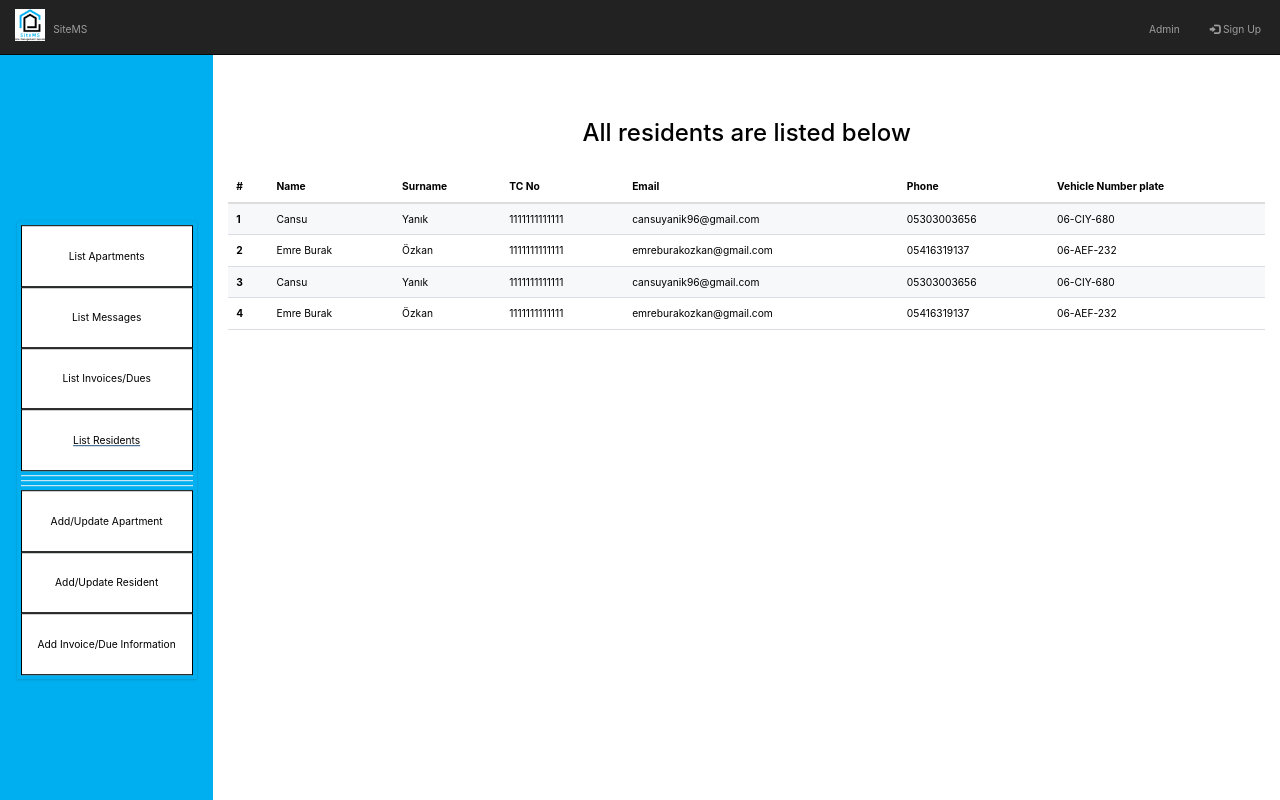
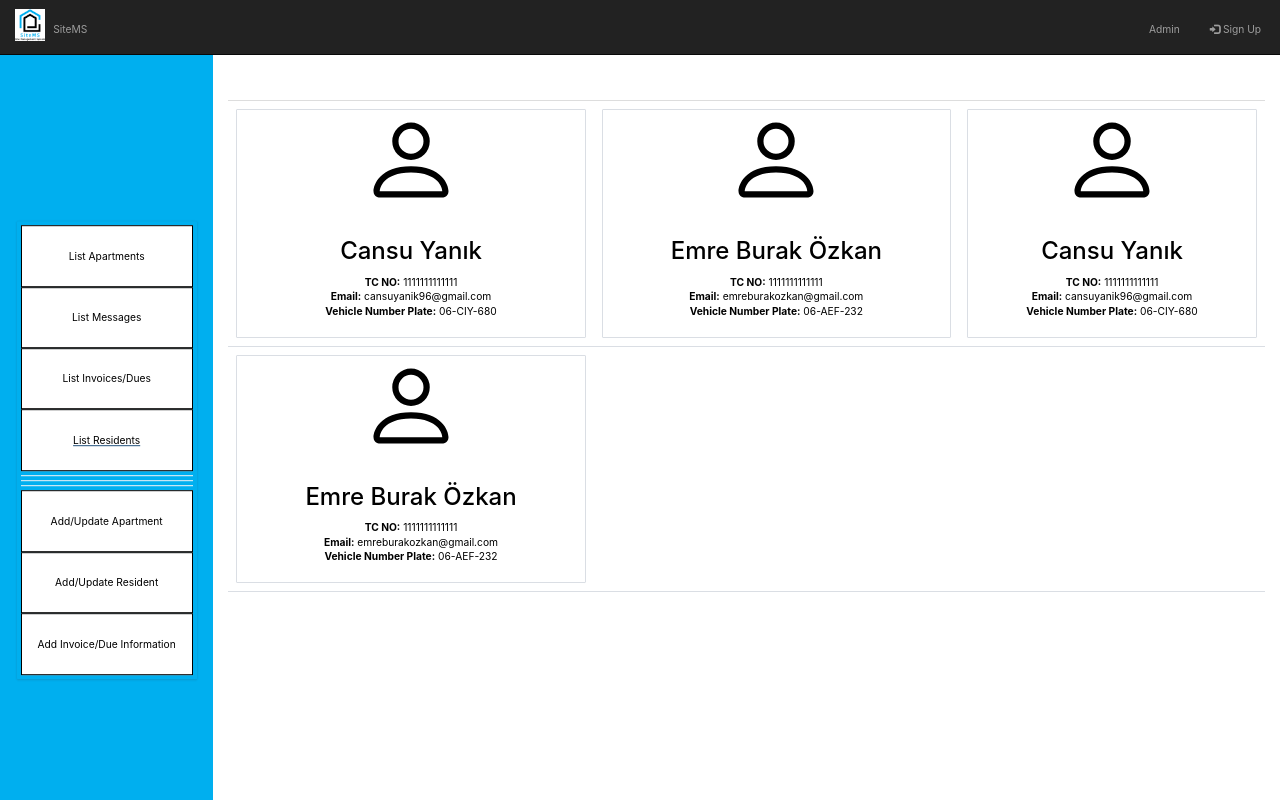
Before and after one commit to cansuynk/Site-Management-System, a React (Create React App) app in the folder Frontend/: page / in a window 1280 px wide. Both pictures are taken after a click on the link "List Residents". Built offline with nearby package versions, Linux system fonts and the light colour scheme.

Commit message:
ListResidents page updated

```diff
--- a/Frontend/src/pages/AdminPage.js
+++ b/Frontend/src/pages/AdminPage.js
@@ -7,6 +7,7 @@ import ListInvoicesDues from './partials/ListInvoicesDues';
 import ListMessages from './partials/ListMessages';
 import AddUpdateApartment from './partials/AddUpdateApartment';
 import ListResidents from './partials/ListResidents';
+import AddUpdateResident from './partials/AddUpdateResident';
 
 
 
@@ -52,7 +53,7 @@ function AdminPage() {
     (page === "listMessages")?<ListMessages/>:
     (page === "listResidents")?<ListResidents/>:
     (page === "addUpdateApartment")?<AddUpdateApartment/>:
-    (page === "addUpdateResident")?"addUpdateResident":
+    (page === "addUpdateResident")?<AddUpdateResident/>:
     (page === "addInvoiceDueInformation")?"addInvoiceDueInformation":null}
     </div>
 
--- /dev/null
+++ b/Frontend/src/pages/components/Residents.js
@@ -0,0 +1,19 @@
+import '../css/apartment.css'
+
+function Residents(props) {
+  return (
+    <div class="card center cardDiv">
+    <svg xmlns="http://www.w3.org/2000/svg" height="100" fill="currentColor" class="bi bi-person" viewBox="0 0 16 16"> <path d="M8 8a3 3 0 1 0 0-6 3 3 0 0 0 0 6zm2-3a2 2 0 1 1-4 0 2 2 0 0 1 4 0zm4 8c0 1-1 1-1 1H3s-1 0-1-1 1-4 6-4 6 3 6 4zm-1-.004c-.001-.246-.154-.986-.832-1.664C11.516 10.68 10.289 10 8 10c-2.29 0-3.516.68-4.168 1.332-.678.678-.83 1.418-.832 1.664h10z"/></svg>
+    <div class="card-body">
+        <h3 class="card-title">{props.residentObj.name} {props.residentObj.surname}</h3>
+        <p class="card-text">
+        <strong>TC NO:</strong> {props.residentObj.tcNo} <br/>
+        <strong>Email:</strong> {props.residentObj.email} <br/>
+        <strong>Vehicle Number Plate:</strong> {props.residentObj.numberPlate} <br/>
+        </p>
+    </div>
+    </div>
+  );
+}
+
+export default Residents;
--- /dev/null
+++ b/Frontend/src/pages/partials/AddUpdateResident.js
@@ -0,0 +1,20 @@
+import '../css/adminPage.css';
+
+function AddUpdateResident(props) {
+  return (
+    <div class="card center cardDiv">
+    <svg xmlns="http://www.w3.org/2000/svg" viewBox="0 0 24 24" height="100"><path fill-rule="evenodd" d="M11.03 2.59a1.5 1.5 0 011.94 0l7.5 6.363a1.5 1.5 0 01.53 1.144V19.5a1.5 1.5 0 01-1.5 1.5h-5.75a.75.75 0 01-.75-.75V14h-2v6.25a.75.75 0 01-.75.75H4.5A1.5 1.5 0 013 19.5v-9.403c0-.44.194-.859.53-1.144l7.5-6.363zM12 3.734l-7.5 6.363V19.5h5v-6.25a.75.75 0 01.75-.75h3.5a.75.75 0 01.75.75v6.25h5v-9.403L12 3.734z"></path></svg>
+    <div class="card-body">
+        <h3 class="card-title">fgfggf Block</h3>
+        <p class="card-text">
+        <strong>Apartment Type:</strong> fgbfgb <br/>
+        <strong>Apartment No:</strong> gb.Floor <br/>
+        <strong>Apartment Status:</strong> fgb  <br/>
+        <strong>Resident:</strong> sdvsdvsd
+        </p>
+    </div>
+    </div>
+  );
+}
+
+export default AddUpdateResident;
--- a/Frontend/src/pages/partials/ListApartments.js
+++ b/Frontend/src/pages/partials/ListApartments.js
@@ -67,7 +67,6 @@ function ListApartments() {
 
     <div class="table-responsive">
         <table class="table align-middle">
-
             <tbody>
                 {apartments}
             </tbody>
--- a/Frontend/src/pages/partials/ListResidents.js
+++ b/Frontend/src/pages/partials/ListResidents.js
@@ -1,3 +1,4 @@
+import Residents from '../components/Residents';
 import '../css/adminPage.css';
 
 const exampleList = [
@@ -35,40 +36,39 @@ const exampleList = [
     }
 ];
 
+
+let residents = [];
+let i=0;
+if(exampleList.length === 0){
+    residents.push(<h2 className='center'>There is not any residents.</h2>);
+}
+while(i<exampleList.length){
+    let pushed = "";
+    if(i+1<exampleList.length && i+2<exampleList.length){
+        pushed = <tr><td>{<Residents residentObj={exampleList[i]}/>}</td><td>{<Residents residentObj={exampleList[i+1]}/>}</td><td>{<Residents residentObj={exampleList[i+2]}/>}</td></tr>;
+        i = i+3;
+    }
+    else if(i+1<exampleList.length && i+2>=exampleList.length){
+        pushed = <tr><td>{<Residents residentObj={exampleList[i]}/>}</td><td>{<Residents residentObj={exampleList[i+1]}/>}</td><td></td></tr>;
+        i = i+2;
+    }
+    else{
+        pushed = <tr><td>{<Residents residentObj={exampleList[i]}/>}</td><td></td><td></td></tr>
+        i = i+1;
+    }
+    residents.push(pushed);
+}
+
 function ListResidents() {
     return (
 
-        <div>
-        <h3 className="center">All residents are listed below</h3>
-        <br/>
-
-        <table class="table table-striped table-hover">
-            <thead>
-                <tr>
-                <th scope="col">#</th>
-                <th scope="col">Name</th>
-                <th scope="col">Surname</th>
-                <th scope="col">TC No</th>
-                <th scope="col">Email</th>
-                <th scope="col">Phone</th>
-                <th scope="col">Vehicle Number plate</th>
-                </tr>
-            </thead>
+        <div class="table-responsive">
+        <table class="table align-middle">
             <tbody>
-                {exampleList.map((o,index) =>
-                <tr>
-                <th scope="row">{index+1}</th>
-                <td>{o.name}</td>
-                <td>{o.surname}</td>
-                <td>{o.tcNo}</td>
-                <td>{o.email}</td>
-                <td>{o.phone}</td>
-                <td>{o.numberPlate}</td>
-                </tr>
-                )}
-        </tbody>
+                {residents}
+            </tbody>
         </table>
-        </div>
+    </div>
     );
   }
 
```
Lines whose indentation alone changed are shown as unchanged.
